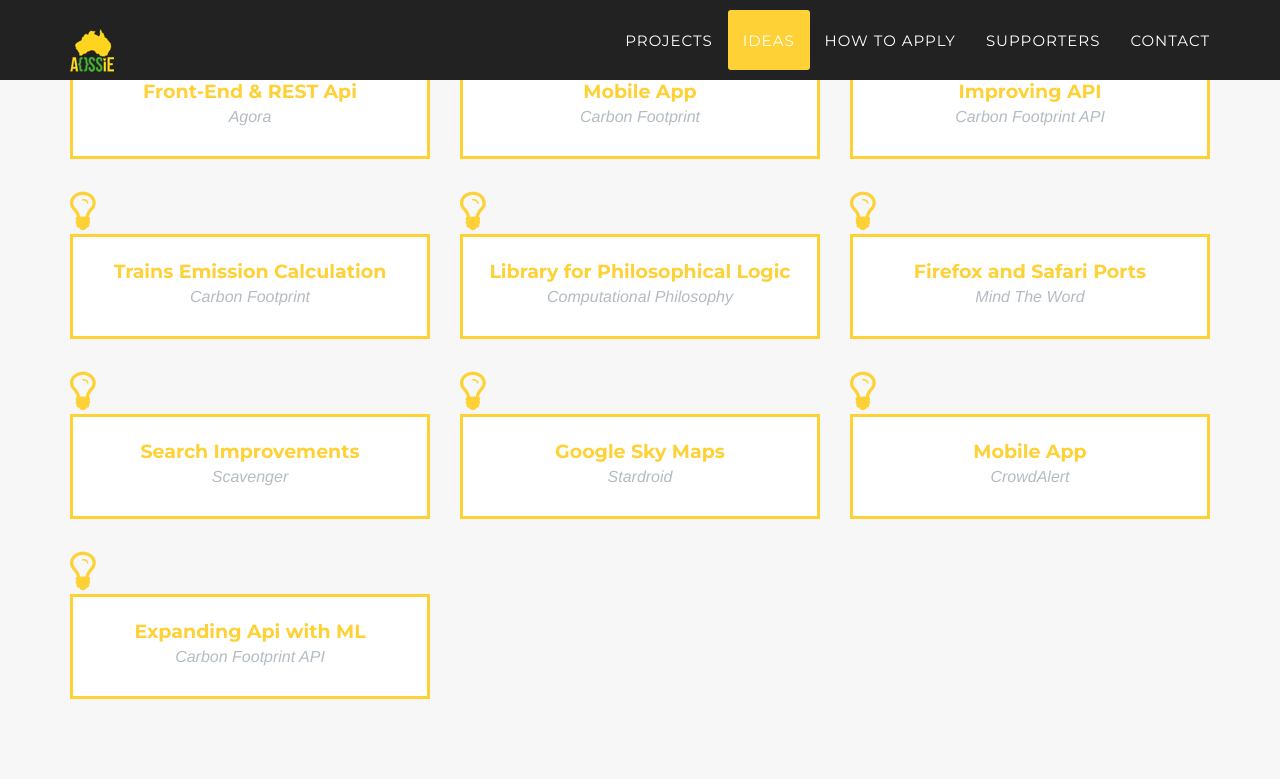
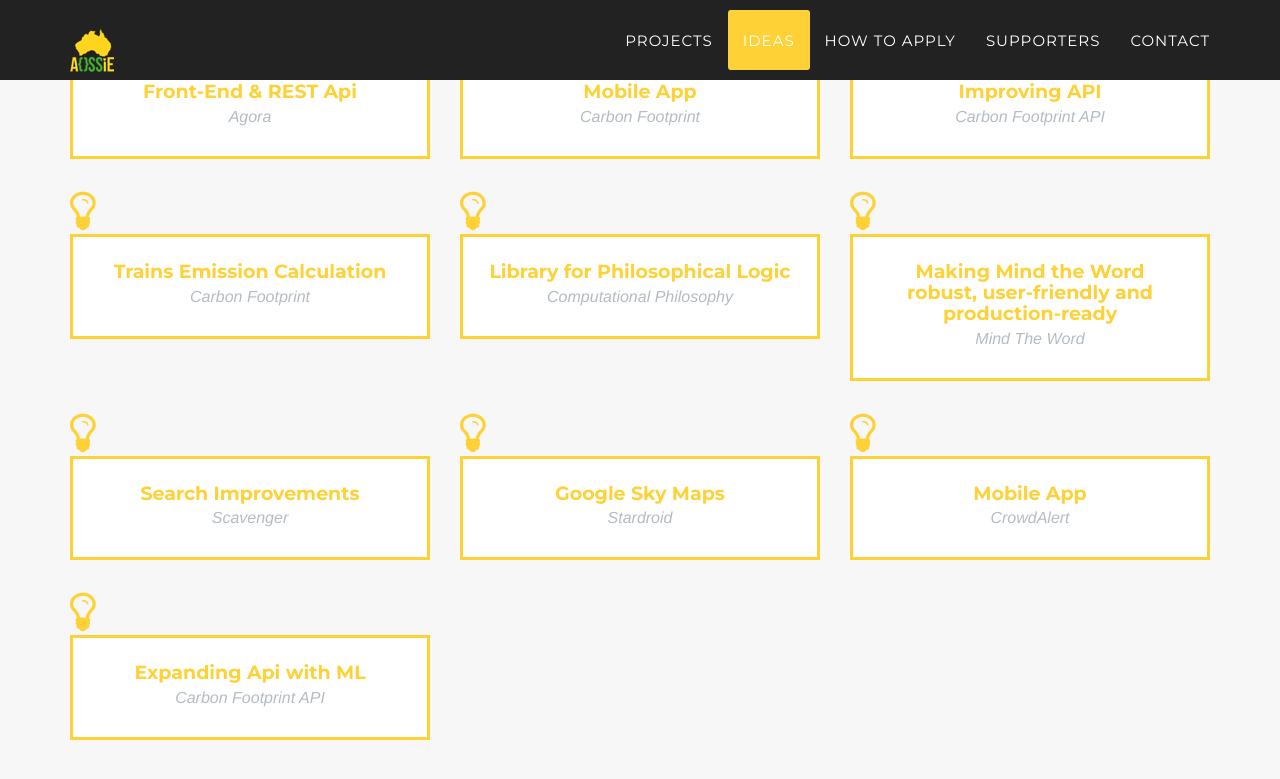
Before and after one commit to DimuthuKasunWP/aossie.gitlab.io, a Jekyll site: the page built from index.html, in a window 1280 px wide and 900 px high, scrolled down 2444 px. Shown: the top 779 px of the window. Built offline with Jekyll 4.4.1, drawn with Linux system fonts in a browser that asks for light colours; some web fonts are replaced.

Commit message:
Change the idea title for Mind the World
Signed-off-by: thuva4 <tharma.thuva@gmail.com>

```diff
--- a/_config.yml
+++ b/_config.yml
@@ -73,7 +73,7 @@ ideas:
   id: 5
   description: philosophy.md
 - project: Mind The Word
-  title: Firefox and Safari Ports
+  title: Making Mind the Word robust, user-friendly and production-ready
   id: 6
   description: mtw.md
 - project: Scavenger
```
